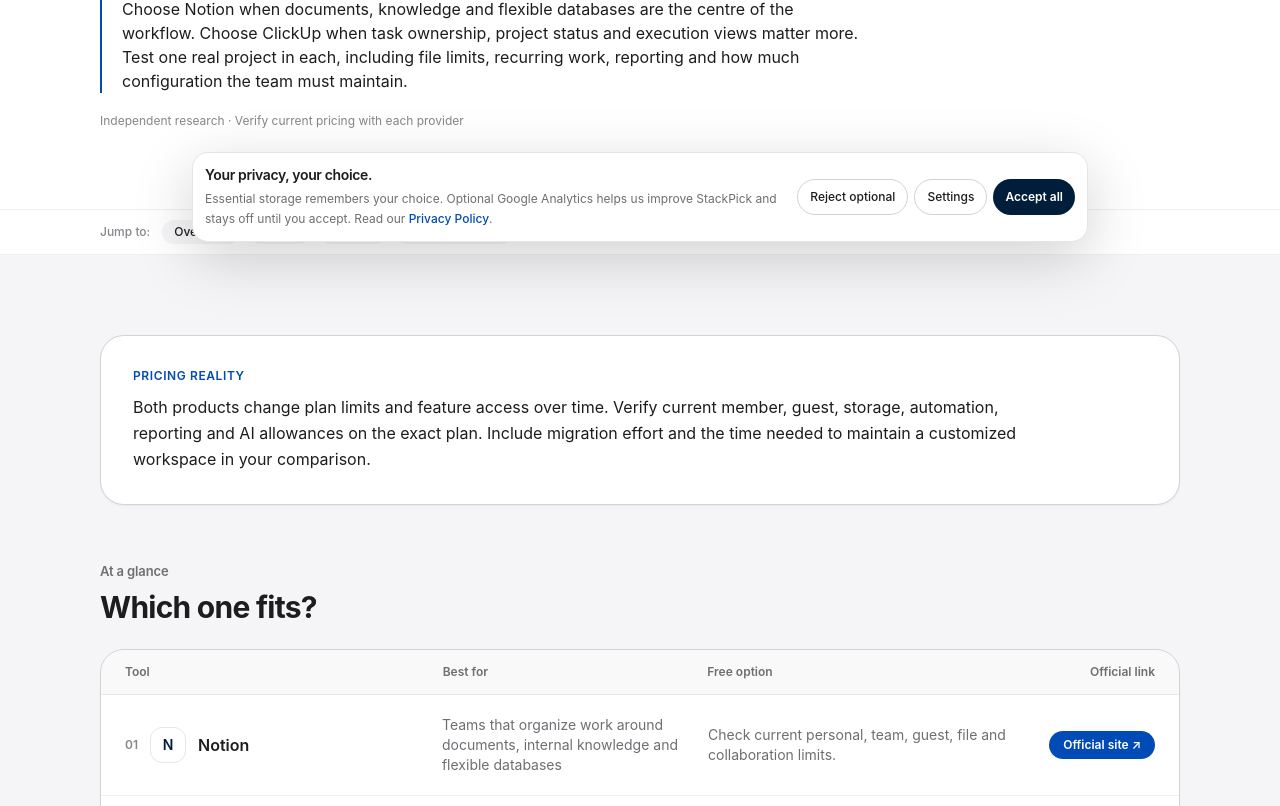
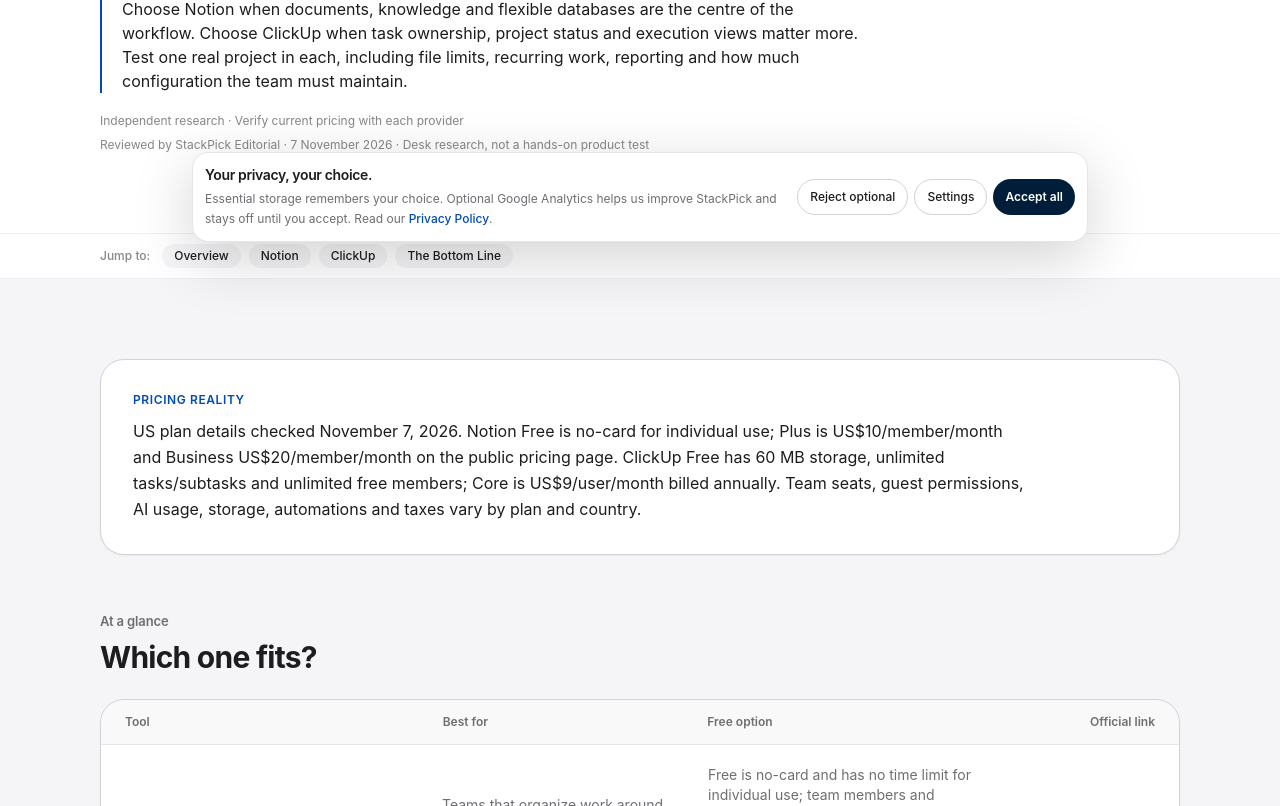
Before and after one commit to LinukaBandara/StackPick, a Next.js app: page /best/notion-vs-clickup in a window 1280 px wide. Shown: the part 534-1340 px from the top of the page. Built offline with nearby package versions, Linux system fonts and the light colour scheme; no server answers.

Commit message:
Add current Notion and ClickUp plan limits

```diff
--- a/app/best/notion-vs-clickup/page.tsx
+++ b/app/best/notion-vs-clickup/page.tsx
@@ -12,12 +12,13 @@ export default function Page() {
     <ComparisonArticle
       title="Notion vs ClickUp"
       slug="notion-vs-clickup"
+      reviewedOn="2026-11-07"
       intro="Notion and ClickUp overlap, but they start from different work models. Notion connects documents, knowledge and flexible databases; ClickUp is organized around tasks and project execution. Compare how each handles your team's everyday work rather than choosing based on the longest feature list."
       quickAnswer="Choose Notion when documents, knowledge and flexible databases are the centre of the workflow. Choose ClickUp when task ownership, project status and execution views matter more. Test one real project in each, including file limits, recurring work, reporting and how much configuration the team must maintain."
-      pricingNote="Both products change plan limits and feature access over time. Verify current member, guest, storage, automation, reporting and AI allowances on the exact plan. Include migration effort and the time needed to maintain a customized workspace in your comparison."
+      pricingNote="US plan details checked November 7, 2026. Notion Free is no-card for individual use; Plus is US$10/member/month and Business US$20/member/month on the public pricing page. ClickUp Free has 60 MB storage, unlimited tasks/subtasks and unlimited free members; Core is US$9/user/month billed annually. Team seats, guest permissions, AI usage, storage, automations and taxes vary by plan and country."
       tools={[
-        { name: "Notion", bestFor: "Teams that organize work around documents, internal knowledge and flexible databases", freeOption: "Check current personal, team, guest, file and collaboration limits.", tradeoff: "It keeps briefs and project context together, but the team must design its own task conventions, reminders and reporting.", url: "https://www.notion.com/" },
-        { name: "ClickUp", bestFor: "Teams that need structured task ownership, deadlines, multiple project views and repeatable workflows", freeOption: "Check current member, storage, automation, dashboard and guest limits.", tradeoff: "Its dedicated project features can make execution more visible, but the breadth of settings can create configuration overhead and notification noise.", url: "https://clickup.com/" },
+        { name: "Notion", bestFor: "Teams that organize work around documents, internal knowledge and flexible databases", freeOption: "Free is no-card and has no time limit for individual use; team members and collaboration features have limits. Plus is US$10/member/month and Business US$20/member/month on the public US page.", tradeoff: "It keeps briefs and project context together, but the team must design its own task conventions, reminders and reporting.", url: "https://www.notion.com/pricing" },
+        { name: "ClickUp", bestFor: "Teams that need structured task ownership, deadlines, multiple project views and repeatable workflows", freeOption: "Free Forever: 60 MB storage, unlimited tasks/subtasks and unlimited free members. Core is US$9/user/month billed annually; paid tiers add storage, custom fields and automation allowances.", tradeoff: "Its dedicated project features can make execution more visible, but the breadth of settings can create configuration overhead and notification noise.", url: "https://clickup.com/pricing" },
       ]}
       bottomLine="Choose Notion if connected knowledge and adaptable documents are the center of the work. Choose ClickUp if task ownership, deadlines and project execution need more structure. If your current tool already supports the team, switching is not automatically an improvement."
     >
@@ -39,6 +40,7 @@ export default function Page() {
           <li>Review reminders, recurring tasks, dependencies and notification volume.</li>
           <li>Estimate the ongoing admin time required to keep the workspace accurate.</li>
         </ol>
+        <p className="mt-5 text-xs leading-5 text-[#667085]">Research method: desk review of official plan/pricing pages checked November 7, 2026. No controlled usability benchmark is claimed; compare the same project with actual team members before migrating.</p>
       </section>
     </ComparisonArticle>
   );
```
